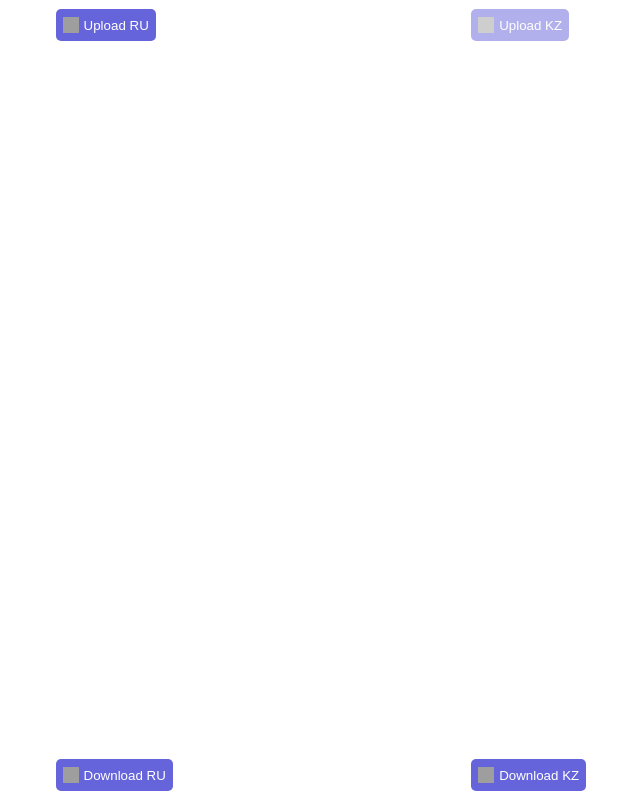
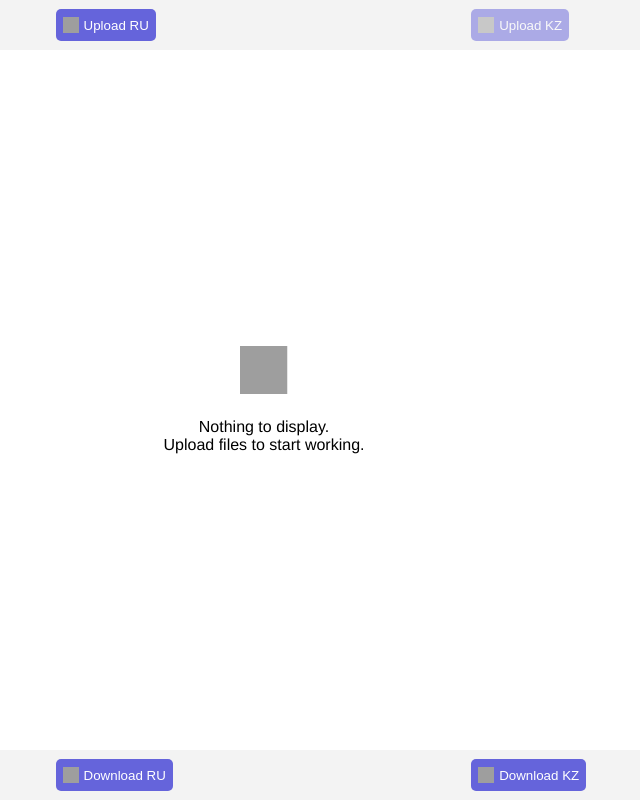
Before and after one commit to batizhamal/localization, a Vue app: page / in a window 1280 px wide. Shown: the whole page, without its empty margins (376-1016 px from the left). Built offline with nearby package versions, Linux system fonts and the light colour scheme; grey boxes are pictures that could not be loaded.

Commit message:
feat: empty-red; clear button; empty message

```diff
--- a/src/components/DataService/index.js
+++ b/src/components/DataService/index.js
@@ -10,6 +10,11 @@ export default {
       reader: new FileReader(),
       keys: new TreeNode("keys"),
     };
+  },
+  computed: {
+    isEmpty() {
+      return this.codes.length == 0;
+    },
   },
   methods: {
     downloadJson(fileName) {
@@ -38,10 +43,8 @@ export default {
             localStorage.setItem("kz", JSON.stringify(this.kz));
           }
           if (fileName == "kz") {
-            console.log("this.kz before upload", this.kz);
             ({ ...this.kz } = { ...JSON.parse(res.target.result) });
             localStorage.setItem("kz", JSON.stringify(this.kz));
-            console.log("this.kz after upload", this.kz);
           }
         };
 
@@ -85,5 +88,10 @@ export default {
       this.savePathArrayAsCode(path);
       path.splice(pathLen);
     },
+
+    clearStorage() {
+      localStorage.clear();
+      this.$router.go();
+    },
   },
 };
--- a/src/ui/AppInput.vue
+++ b/src/ui/AppInput.vue
@@ -9,7 +9,7 @@
       :required="required"
       :type="type"
       :placeholder="placeholder"
-      class="input"
+      :class="classList"
     />
   </div>
 </template>
@@ -34,6 +34,14 @@ export default {
     },
     placeholder: String,
   },
+  computed: {
+    classList() {
+      return {
+        input: true,
+        "input--error": this.value == "",
+      };
+    },
+  },
 };
 </script>
 
@@ -52,6 +60,16 @@ export default {
     background-color: #f1f1f1;
     outline: 1px solid #c5c5c5;
   }
+
+  &--error {
+    background-color: #f0dcda;
+    outline: 1px solid #fb4d3d;
+
+    &:focus {
+      background-color: #ffd5d2;
+      outline: 1px solid #fb4d3d;
+    }
+  }
 }
 
 div {
--- a/src/views/Localize/index.vue
+++ b/src/views/Localize/index.vue
@@ -1,7 +1,15 @@
 <template>
   <div class="root">
     <div class="panel box__row">
-      <div></div>
+      <div>
+        <AppButton
+          icon="https://super.so/icon/light/trash-2.svg"
+          title="Clear"
+          v-show="ru"
+          @click="clearStorage"
+          red
+        />
+      </div>
       <div>
         <AppInputFile
           title="Upload RU"
@@ -15,6 +23,11 @@
           @change="readFile('kz', ...arguments)"
         />
       </div>
+    </div>
+
+    <div class="message" v-show="isEmpty">
+      <img src="https://super.so/icon/dark/alert-triangle.svg" />
+      <span>Nothing to display.<br />Upload files to start working.</span>
     </div>
 
     <div class="box">
@@ -144,6 +157,7 @@ export default {
   height: $panel_height;
   max-height: 100%;
   padding: 0 $padding;
+  background-color: #f3f3f3;
 }
 
 ::-webkit-scrollbar {
@@ -160,4 +174,25 @@ export default {
   border-radius: 1rem;
   border: 0.1rem solid #ffffff;
 }
+
+.message {
+  $self: &;
+
+  position: absolute;
+  left: 50%;
+  top: 50%;
+  transform: translate(-50%, -50%);
+  justify-items: center;
+  text-align: center;
+
+  & > img {
+    width: 3rem;
+    height: 3rem;
+    margin-bottom: 20px;
+  }
+
+  & > span {
+    display: block;
+  }
+}
 </style>
```
